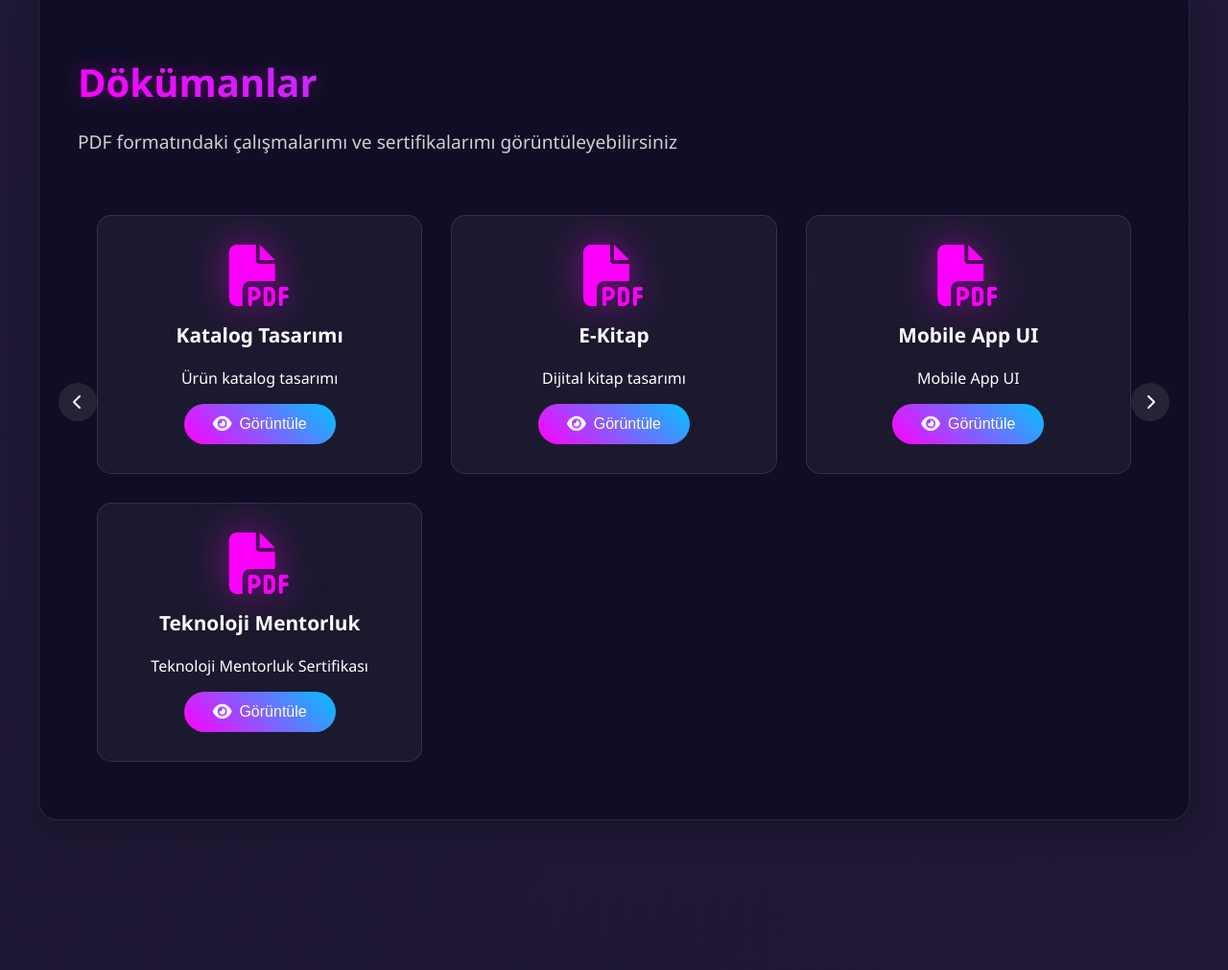
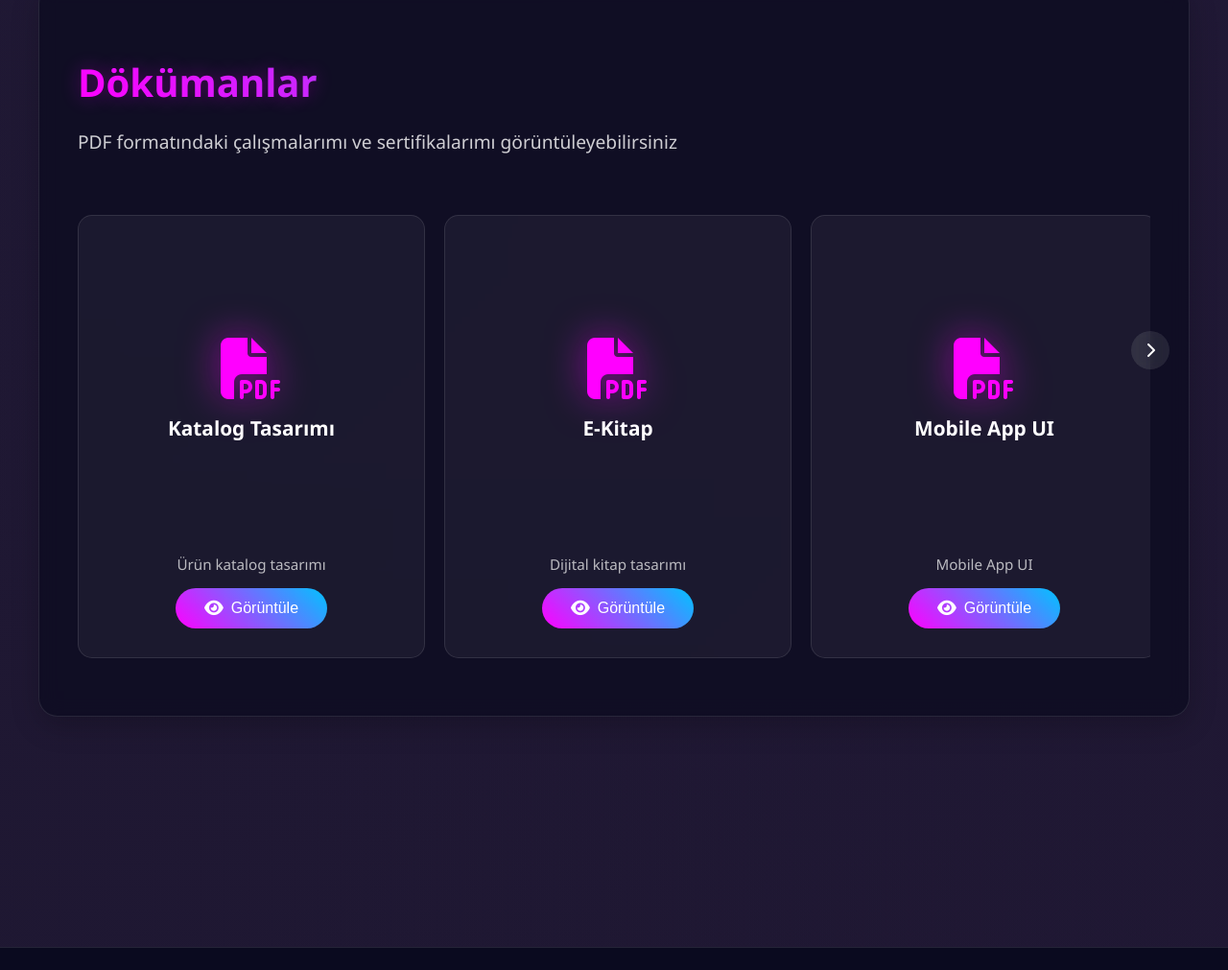
Before and after one commit to farabians/portfolio, a plain HTML site: page index.html in a window 1280 px wide. Shown: the part 8143-9154 px from the top of the page at 96% size. Drawn offline with nearby package versions, Linux system fonts and the light colour scheme.

Commit message:
pdf hatasi

```diff
--- a/index.html
+++ b/index.html
@@ -323,8 +323,8 @@
         <div class="scroll-indicator scroll-left">
           <i class="fas fa-chevron-left"></i>
         </div>
-        <div class="pdf-grid">
-          <div class="pdf-card">
+        <div class="image-grid pdf-grid">
+          <div class="grid-image pdf-card">
             <div class="pdf-preview">
               <i class="fas fa-file-pdf"></i>
               <h3>Katalog Tasarımı</h3>
@@ -336,7 +336,7 @@
               </button>
             </div>
           </div>
-          <div class="pdf-card">
+          <div class="grid-image pdf-card">
             <div class="pdf-preview">
               <i class="fas fa-file-pdf"></i>
               <h3>E-Kitap</h3>
@@ -348,7 +348,7 @@
               </button>
             </div>
           </div>
-          <div class="pdf-card">
+          <div class="grid-image pdf-card">
             <div class="pdf-preview">
               <i class="fas fa-file-pdf"></i>
               <h3>Mobile App UI</h3>
@@ -360,7 +360,7 @@
               </button>
             </div>
           </div>
-          <div class="pdf-card">
+          <div class="grid-image pdf-card">
             <div class="pdf-preview">
               <i class="fas fa-file-pdf"></i>
               <h3>Teknoloji Mentorluk</h3>
@@ -372,7 +372,6 @@
               </button>
             </div>
           </div>
-
         </div>
         <div class="scroll-indicator scroll-right">
           <i class="fas fa-chevron-right"></i>
--- a/style.css
+++ b/style.css
@@ -1748,13 +1748,23 @@ section:target {
 
 /* PDF Viewer Styles */
 .pdf-grid {
-  display: grid;
-  grid-template-columns: repeat(auto-fit, minmax(280px, 1fr));
-  gap: 30px;
-  padding: 20px;
+  display: flex;
+  gap: 20px;
+  padding: 20px 0;
+  overflow-x: auto;
+  scroll-snap-type: x mandatory;
+  scrollbar-width: none;
+  -ms-overflow-style: none;
+}
+
+.pdf-grid::-webkit-scrollbar {
+  display: none;
 }
 
 .pdf-card {
+  flex: 0 0 300px;
+  height: 400px;
+  scroll-snap-align: start;
   background: rgba(255, 255, 255, 0.05);
   border: 1px solid rgba(255, 255, 255, 0.1);
   border-radius: 15px;
@@ -1762,10 +1772,14 @@ section:target {
   text-align: center;
   transition: all 0.3s ease;
   cursor: pointer;
+  display: flex;
+  flex-direction: column;
+  justify-content: space-between;
+  align-items: center;
 }
 
 .pdf-card:hover {
-  transform: translateY(-5px);
+  transform: translateY(-10px);
   background: rgba(255, 255, 255, 0.08);
   border-color: #00c3ff;
   box-shadow: 0 10px 30px rgba(0, 195, 255, 0.3);
@@ -1773,6 +1787,11 @@ section:target {
 
 .pdf-preview {
   margin-bottom: 20px;
+  display: flex;
+  flex-direction: column;
+  align-items: center;
+  justify-content: center;
+  flex: 1;
 }
 
 .pdf-preview i {
@@ -1785,6 +1804,19 @@ section:target {
 .pdf-preview h3 {
   font-size: 1.3rem;
   color: #fff;
+  margin: 0;
+}
+
+.pdf-info {
+  display: flex;
+  flex-direction: column;
+  gap: 15px;
+  align-items: center;
+}
+
+.pdf-info p {
+  color: rgba(255, 255, 255, 0.7);
+  font-size: 0.95rem;
   margin: 0;
 }
 
@@ -1800,6 +1832,7 @@ section:target {
   display: inline-flex;
   align-items: center;
   gap: 8px;
+  white-space: nowrap;
 }
 
 .view-pdf-btn:hover {
```
